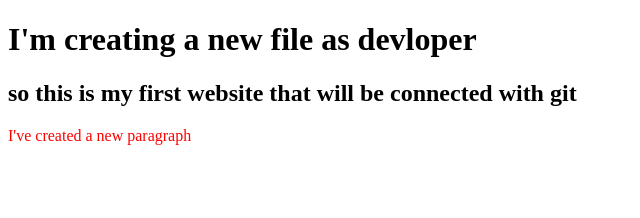
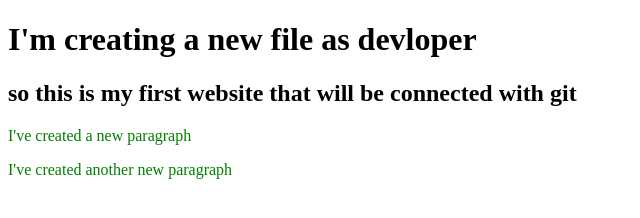
Before and after one commit to tarek3203/my_second_repo, a plain HTML site: page index.html in a window 1280 px wide. Shown: the whole page, without its empty margins (0-640 px from the left). Drawn offline with Linux system fonts and the light colour scheme.

Commit message:
another new paragraph added

```diff
--- a/index.html
+++ b/index.html
@@ -11,7 +11,7 @@
     <h1>I'm creating a new file as devloper</h1>
     <h2>so this is my first website that will be connected with git</h2>
     <p>I've created a new paragraph</p>
-
+    <p>I've created another new paragraph</p>
 
 </body>
 </html>
--- a/style.css
+++ b/style.css
@@ -1,3 +1,3 @@
 p{
-    color: red;
+    color: green;
 }
```
